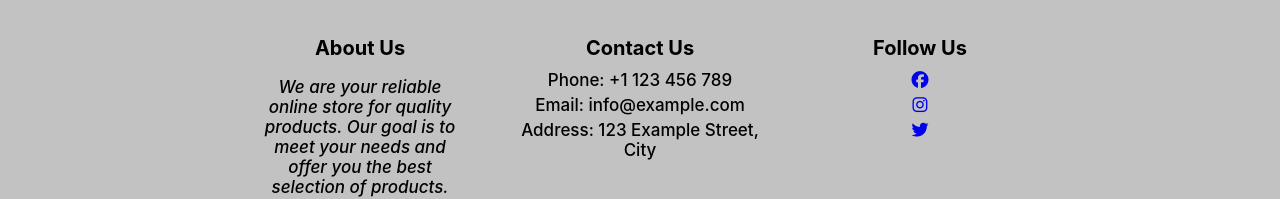
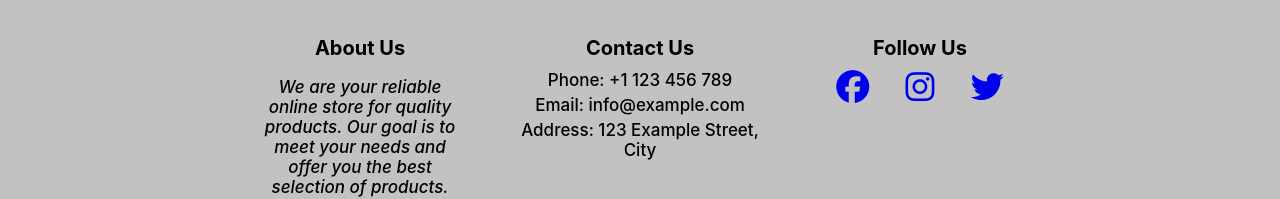
Before and after one commit to Bekbo1sun/diploma, a React (Create React App) app: page /products/1 in a window 1280 px wide. Shown: the part 333-532 px from the top of the page. Built offline with nearby package versions, Linux system fonts and the light colour scheme; no server answers; the database is empty.

Commit message:
gave the size and repositioned it

```diff
--- a/src/component/Footer/Footer.css
+++ b/src/component/Footer/Footer.css
@@ -39,11 +39,20 @@
   margin-top: 10px;
 }
 
+.footer-social-list {
+  display: flex;
+  justify-content: space-evenly;
+}
+
 .footer-contact-item,
 .footer-social-item {
   margin-bottom: 5px;
   font-size: 17px;
   font-weight: 500;
+}
+
+.footer-social-item i {
+  font-size: 33px;
 }
 
 .footer-bottom {
```
